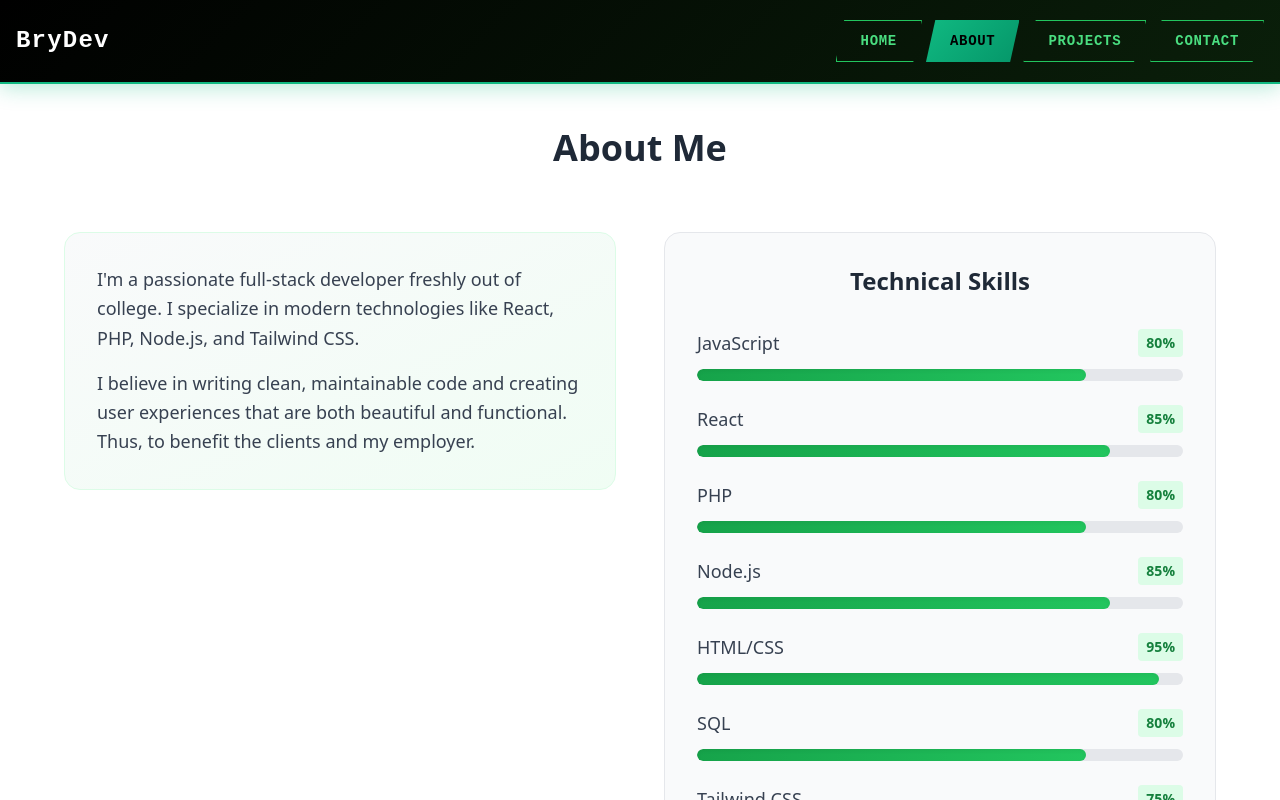
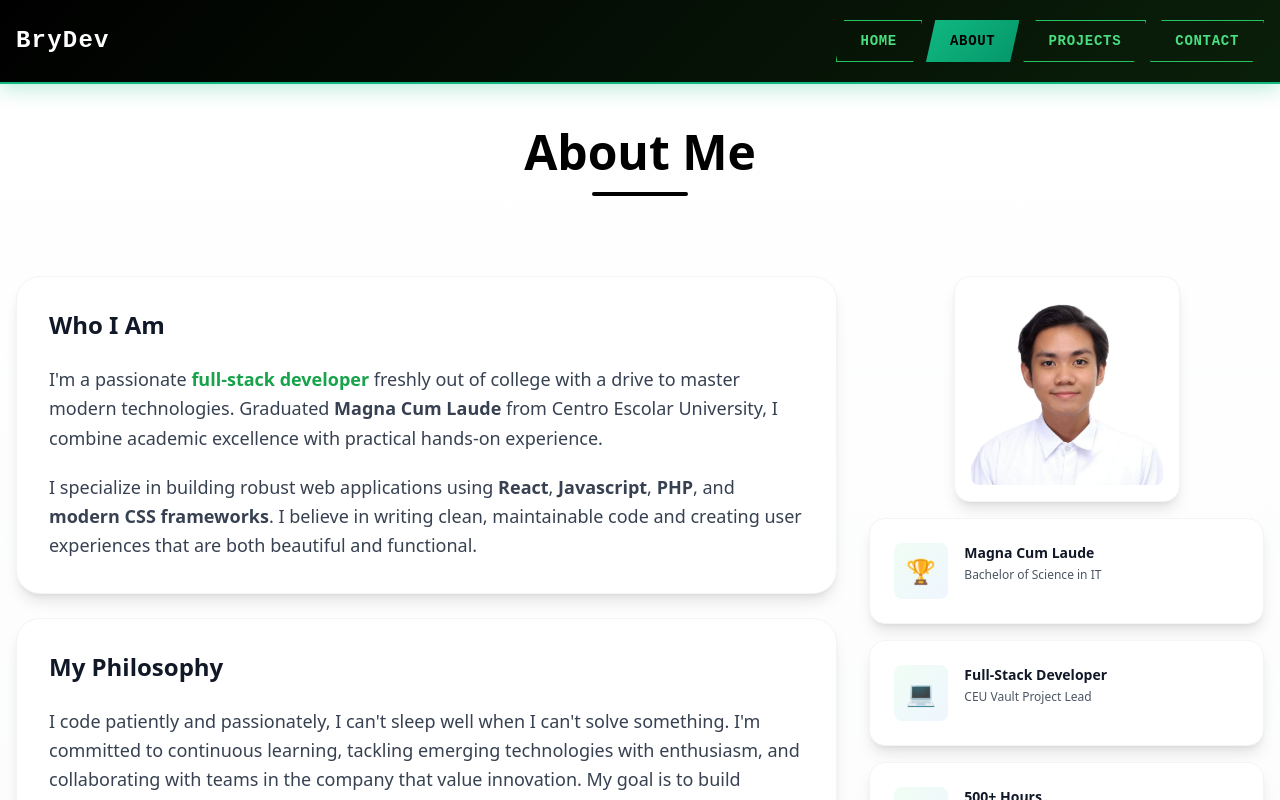
Before and after one commit to bryan-codo/brydev-portfolio, a React (Vite) app: page / in a window 1280 px wide. Both pictures are taken after a click on the button "ABOUT". Shown: the top 800 px of the page. Built offline with nearby package versions, Linux system fonts and the light colour scheme.

Commit message:
AboutMe_Update

```diff
--- a/package.json
+++ b/package.json
@@ -10,8 +10,10 @@
     "preview": "vite preview"
   },
   "dependencies": {
+    "lucide-react": "^0.552.0",
     "react": "^19.1.1",
     "react-dom": "^19.1.1",
+    "react-icons": "^5.5.0",
     "three": "^0.180.0"
   },
   "devDependencies": {
--- a/src/components/AboutSection.jsx
+++ b/src/components/AboutSection.jsx
@@ -1,48 +1,164 @@
-// src/components/AboutSection.jsx
-import React from 'react';
+  const techLogos = [
+    { node: <SiReact />, title: "React", href: "https://react.dev" },
+    { node: <SiVuedotjs />, title: "Vue", href: "https://vuejs.org" },
+    { node: <SiNextdotjs />, title: "Next.js", href: "https://nextjs.org" },
+    { node: <SiNuxtdotjs />, title: "Nuxt", href: "https://nuxt.com" },
+    { node: <SiNodedotjs />, title: "Node.js", href: "https://nodejs.org" },
+    { node: <SiPhp />, title: "PHP", href: "https://www.php.net" },
+    { node: <SiJavascript />, title: "JavaScript", href: "https://developer.mozilla.org/en-US/docs/Web/JavaScript" },
+    { node: <SiTypescript />, title: "TypeScript", href: "https://www.typescriptlang.org" },
+    { node: <SiVite />, title: "Vite", href: "https://vitejs.dev" },
+    { node: <SiTailwindcss />, title: "Tailwind CSS", href: "https://tailwindcss.com" },
+    { node: <SiHtml5 />, title: "HTML5", href: "https://developer.mozilla.org/en-US/docs/Web/HTML" },
+    { node: <SiMongodb />, title: "MongoDB", href: "https://www.mongodb.com" },
+    { node: <SiPostgresql />, title: "PostgreSQL", href: "https://www.postgresql.org" },
+    { node: <SiMysql />, title: "MySQL", href: "https://www.mysql.com" },
+  ];  const skillIcons = {
+    'HTML/CSS': <SiHtml5 className="text-orange-500" />,
+    'React': <SiReact className="text-cyan-500" />,
+    'Node.js': <SiNodedotjs className="text-green-600" />,
+    'PHP': <SiPhp className="text-indigo-600" />,
+    'SQL': <SiMysql className="text-blue-600" />,
+    'JavaScript': <SiJavascript className="text-yellow-500" />,
+    'Tailwind CSS': <SiTailwindcss className="text-cyan-400" />
+  };import React from 'react';
+import { SiReact, SiNodedotjs, SiPhp, SiMysql, SiJavascript, SiTailwindcss, SiHtml5, SiVuedotjs, SiVite, SiNuxtdotjs, SiTypescript, SiNextdotjs, SiMongodb, SiPostgresql } from 'react-icons/si';
+import LogoLoop from './LogoLoop';
 
-export default function AboutSection({ skills }) {
+export default function AboutSection({ skills = [
+  { name: 'HTML/CSS', level: 95 },
+  { name: 'React', level: 85 },
+  { name: 'Node.js', level: 85 },
+  { name: 'PHP', level: 80 },
+  { name: 'SQL', level: 80 },
+  { name: 'JavaScript', level: 80 },
+  { name: 'Tailwind CSS', level: 75 }
+] }) {
+  const highlights = [
+    { icon: '🏆', label: 'Magna Cum Laude', description: 'Bachelor of Science in IT' },
+    { icon: '💻', label: 'Full-Stack Developer', description: 'CEU Vault Project Lead' },
+    { icon: '⚡', label: '500+ Hours', description: 'Professional Experience' },
+    { icon: '🎯', label: 'Quick Learner', description: 'Mastering emerging tech' }
+  ];
+
+  const skillCategories = {
+    'Frontend': ['HTML/CSS', 'React', 'Vue', 'JavaScript', 'TypeScript', 'Tailwind CSS', 'Vite'],
+    'Backend': ['Node.js', 'PHP', 'Next.js', 'Nuxt'],
+    'Database': ['MongoDB', 'PostgreSQL', 'MySQL']
+  };
+
+  const skillIcons = {
+    'HTML/CSS': '🎨',
+    'React': '⚛️',
+    'Node.js': '🟢',
+    'PHP': '🐘',
+    'SQL': '🗄️',
+    'JavaScript': '🟨',
+    'Tailwind CSS': '🎭'
+  };
+
   return (
-        <section className="pt-32 pb-20 px-4 bg-white">
-            <div className="container mx-auto max-w-6xl">
-                {/* ... The rest of the AboutSection JSX ... */}
-                <h2 className="text-3xl md:text-4xl font-bold text-center text-gray-800 mb-16">
+    <section className="pt-32 pb-20 px-4 bg-gradient-to-b from-white to-gray-50">
+      <div className="container mx-auto max-w-7xl">
+        {/* Header */}
+        <div className="mb-20">
+          <h2 className="text-4xl md:text-5xl font-bold text-center text-black mb-4">
             About Me
           </h2>
+          <div className="w-24 h-1 bg-black mx-auto rounded-full"></div>
+        </div>
 
-                <div className="grid lg:grid-cols-2 gap-12 items-start">
-                    <div className="space-y-6">
-                        <div className="bg-gradient-to-br from-gray-50 to-green-50 rounded-2xl p-8 border border-green-100">
-                            <p className="text-lg text-gray-700 leading-relaxed mb-4">
-                                I'm a passionate full-stack developer freshly out of college. I specialize in modern technologies like React, PHP, Node.js,
-                                and Tailwind CSS.
+        {/* Main Content */}
+        <div className="grid lg:grid-cols-3 gap-8 mb-16">
+          {/* Bio Section */}
+          <div className="lg:col-span-2 space-y-6">
+            <div className="bg-white rounded-3xl p-8 shadow-lg border border-gray-100 hover:shadow-xl transition-shadow">
+              <h3 className="text-2xl font-bold text-gray-900 mb-6">Who I Am</h3>
+              <p className="text-lg text-gray-700 leading-relaxed mb-5">
+                I'm a passionate <span className="font-semibold text-green-600">full-stack developer</span> freshly out of college with a drive to master modern technologies. Graduated <span className="font-semibold">Magna Cum Laude</span> from Centro Escolar University, I combine academic excellence with practical hands-on experience.
               </p>
               <p className="text-lg text-gray-700 leading-relaxed">
-                                I believe in writing clean, maintainable code and creating user experiences
-                                that are both beautiful and functional. Thus, to benefit the clients and my employer.
+                I specialize in building robust web applications using <span className="font-semibold">React</span>, <span className="font-semibold">Javascript</span>, <span className="font-semibold">PHP</span>, and <span className="font-semibold">modern CSS frameworks</span>. I believe in writing clean, maintainable code and creating user experiences that are both beautiful and functional.
+              </p>
+            </div>
+
+            <div className="bg-white rounded-3xl p-8 shadow-lg border border-gray-100 hover:shadow-xl transition-shadow">
+              <h3 className="text-2xl font-bold text-gray-900 mb-6">My Philosophy</h3>
+              <p className="text-lg text-gray-700 leading-relaxed">
+                I code patiently and passionately, I can't sleep well when I can't solve something. I'm committed to continuous learning, tackling emerging technologies with enthusiasm, and collaborating with teams in the company that value innovation. My goal is to build solutions that not only meet requirements but exceed expectations for clients and employers.
               </p>
             </div>
           </div>
 
-                    <div className="bg-gray-50 rounded-2xl p-8 border border-gray-200">
-                        <h3 className="text-2xl font-semibold text-gray-800 mb-8 text-center">
-                            Technical Skills
-                        </h3>
-                        <div className="space-y-6">
-                            {skills.map(skill => (
-                                <div key={skill.name} className="space-y-3">
-                                    <div className="flex justify-between items-center">
-                                        <span className="font-medium text-gray-700 text-lg">{skill.name}</span>
-                                        <span className="text-sm font-semibold text-green-700 bg-green-100 px-2 py-1 rounded">
-                                            {skill.level}%
-                                        </span>
+          {/* Highlights */}
+          <div className="space-y-4">
+            {/* Profile Picture */}
+          <div className="bg-white rounded-2xl p-4 shadow-lg border border-gray-100 hover:shadow-xl transition-all w-fit mx-auto">
+            <img
+              src="/assets/Picture.png"
+              alt="Bryan Dela Cruz"
+              className="w-48 h-48 rounded-lg object-cover"
+            />
           </div>
-                                    <div className="w-full bg-gray-200 rounded-full h-3 overflow-hidden">
+
+          {highlights.map((item, idx) => (
               <div
-                                            className="skill-progress bg-gradient-to-r from-green-600 to-green-500 h-3 rounded-full shadow-inner"
-                                            style={{ width: `${skill.level}%` }}
-                                        ></div>
+                key={idx}
+                className="bg-white rounded-2xl p-6 shadow-lg border border-gray-100 hover:shadow-xl hover:border-green-200 transition-all group"
+              >
+                <div className="flex items-start gap-4">
+                  <div className="bg-gradient-to-br from-green-50 to-blue-50 p-3 rounded-lg group-hover:scale-110 transition-transform text-2xl">
+                    {item.icon}
                   </div>
+                  <div>
+                    <p className="font-bold text-gray-900 text-sm">{item.label}</p>
+                    <p className="text-xs text-gray-600 mt-1">{item.description}</p>
+                  </div>
+                </div>
+              </div>
+            ))}
+          </div>
+        </div>
+
+        {/* Technical Skills - Logo Loop */}
+        <div className="bg-white rounded-3xl p-10 shadow-lg border border-gray-100 mb-8">
+          <h3 className="text-2xl font-bold text-gray-900 mb-2">Technical Skills</h3>
+          <p className="text-gray-600 mb-10">Proficient in modern web technologies and frameworks</p>
+
+          {/* Animated Logo Loop */}
+          <div style={{ height: '80px', position: 'relative', overflow: 'hidden', marginBottom: '30px' }}>
+            <LogoLoop
+              logos={techLogos}
+              speed={120}
+              direction="left"
+              logoHeight={48}
+              gap={40}
+              pauseOnHover
+              scaleOnHover
+              fadeOut
+              fadeOutColor="#ffffff"
+              ariaLabel="Technology stack"
+            />
+          </div>
+
+          {/* Skills by Category */}
+          <div className="border-t border-gray-200 pt-8">
+            <h4 className="text-lg font-bold text-gray-900 mb-6">Skills by Category</h4>
+            <div className="grid md:grid-cols-3 gap-8">
+              {Object.entries(skillCategories).map(([category, categorySkills]) => (
+                <div key={category}>
+                  <h5 className="font-semibold text-green-600 mb-4 text-base">{category}</h5>
+                  <ul className="space-y-2">
+                    {categorySkills.map(skill => (
+                      <li
+                        key={skill}
+                        className="flex items-center text-gray-700 hover:text-green-600 transition-colors"
+                      >
+                        <span className="w-2 h-2 bg-green-600 rounded-full mr-3"></span>
+                        {skill}
+                      </li>
+                    ))}
+                  </ul>
                 </div>
               ))}
             </div>
--- /dev/null
+++ b/src/components/LogoLoop.jsx
@@ -0,0 +1,109 @@
+// src/components/LogoLoop.jsx
+import React, { useState } from 'react';
+
+export default function LogoLoop({
+  logos,
+  speed = 120,
+  direction = "left",
+  logoHeight = 48,
+  gap = 40,
+  pauseOnHover = false,
+  scaleOnHover = false,
+  fadeOut = true,
+  fadeOutColor = "#ffffff",
+  ariaLabel = "Logo loop"
+}) {
+  const [isHovered, setIsHovered] = useState(false);
+
+  // Double the logos for seamless loop
+  const duplicatedLogos = [...logos, ...logos];
+
+  const containerStyle = {
+    display: 'flex',
+    gap: `${gap}px`,
+    animation: isHovered && pauseOnHover
+      ? 'none'
+      : `scroll-${direction} ${speed}s linear infinite`,
+    onMouseEnter: () => setIsHovered(true),
+    onMouseLeave: () => setIsHovered(false),
+  };
+
+  const logoStyle = {
+    display: 'flex',
+    alignItems: 'center',
+    justifyContent: 'center',
+    minWidth: `${logoHeight * 2}px`,
+    height: `${logoHeight}px`,
+    fontSize: `${logoHeight * 0.7}px`,
+    transition: scaleOnHover ? 'transform 0.3s ease' : 'none',
+    transform: isHovered && scaleOnHover ? 'scale(1.1)' : 'scale(1)',
+    cursor: 'pointer',
+  };
+
+  const fadeStyle = fadeOut ? {
+    position: 'absolute',
+    top: 0,
+    width: '100%',
+    height: '100%',
+    background: `linear-gradient(90deg, ${fadeOutColor} 0%, transparent 10%, transparent 90%, ${fadeOutColor} 100%)`,
+    pointerEvents: 'none',
+    zIndex: 10,
+  } : null;
+
+  return (
+    <>
+      <style>{`
+        @keyframes scroll-left {
+          from {
+            transform: translateX(0);
+          }
+          to {
+            transform: translateX(-50%);
+          }
+        }
+
+        @keyframes scroll-right {
+          from {
+            transform: translateX(-50%);
+          }
+          to {
+            transform: translateX(0);
+          }
+        }
+      `}</style>
+
+      <div
+        style={{ position: 'relative', width: '100%', overflow: 'hidden' }}
+        aria-label={ariaLabel}
+      >
+        <div style={containerStyle}>
+          {duplicatedLogos.map((logo, idx) => (
+            <a
+              key={idx}
+              href={logo.href}
+              target="_blank"
+              rel="noopener noreferrer"
+              style={logoStyle}
+              title={logo.title}
+              className="hover:opacity-80 transition-opacity"
+            >
+              {logo.node ? (
+                <div className="flex items-center justify-center">
+                  {React.cloneElement(logo.node, { size: logoHeight })}
+                </div>
+              ) : logo.src ? (
+                <img
+                  src={logo.src}
+                  alt={logo.alt}
+                  style={{ maxHeight: '100%', maxWidth: '100%' }}
+                />
+              ) : null}
+            </a>
+          ))}
+        </div>
+
+        {fadeStyle && <div style={fadeStyle}></div>}
+      </div>
+    </>
+  );
+}
--- a/src/data/portfoliodata.js
+++ b/src/data/portfoliodata.js
@@ -3,8 +3,8 @@ export const projects = [
     {
         id: 1,
         title: "Sanders",
-        description: "Full-stack e-commerce platform (Incomplete but you can click the demo button to see the current front-end,)",
-        technologies: ["Vue", "Vite", "TailwindCSS", "Typescript", "Nuxt3"],
+        description: "Full-stack e-commerce platform (Can do logins, OTP(Nodemailer), sign-up, carting items although items are not yet that sorted)",
+        technologies: ["Vue", "Vite", "TailwindCSS", "Typescript", "Nuxt3", "Next.js", "Node.js", "MongoDB"],
         github: "#",
         demo: "https://sanders-theta.vercel.app/",
         imageUrl: "https://raw.githubusercontent.com/bryan-codo/brydev-portfolio/main/public/assets/Screenshot%20(81).png"
```
Also changed, not shown: public/assets/Picture.png (added), src/components/SilkBackground.jsx (line endings or trailing spaces), 1 other file (tests, documents, lock files or other folders). Lines whose indentation alone changed are shown as unchanged.
